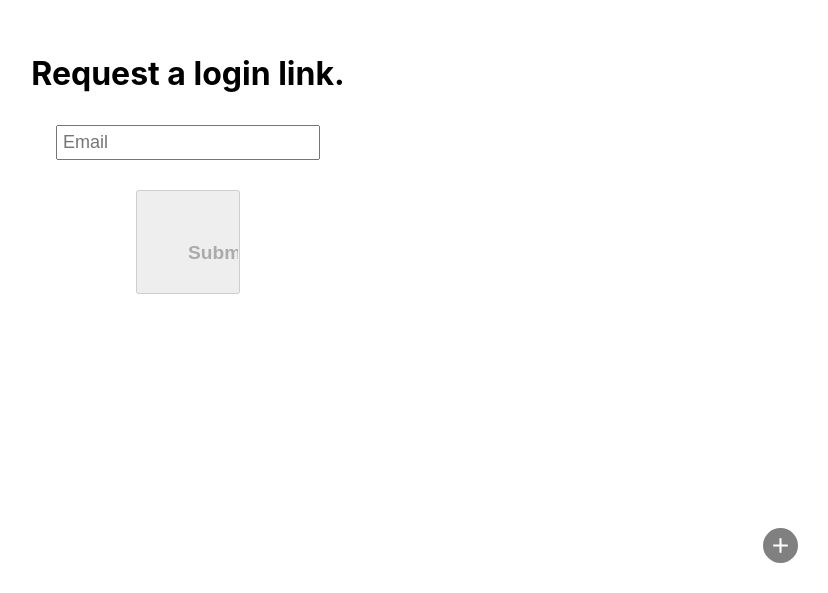
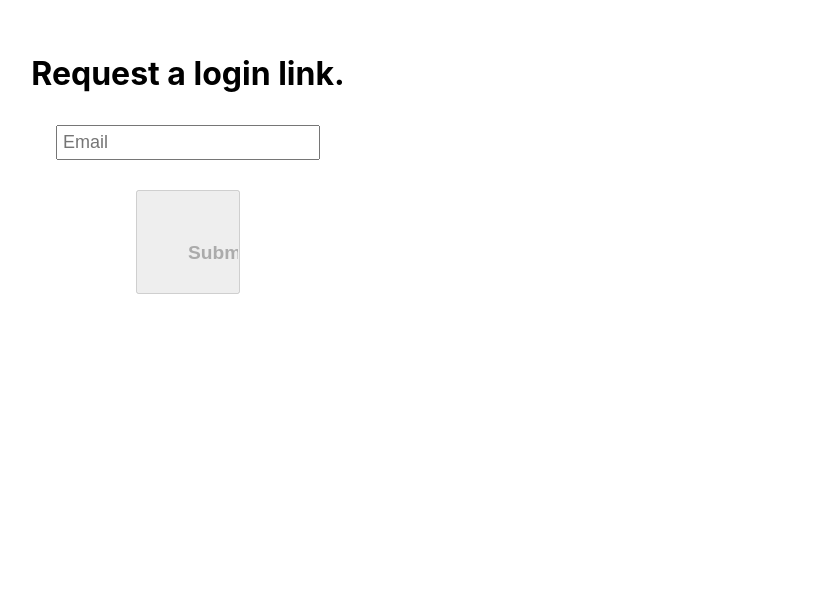
Before and after one commit to diversus-me/blossom, a React (Create React App) app: page /login in a window 1280 px wide. Shown: the part 207-800 px from the top of the page, without its empty margins (452-1280 px from the left). Built offline with nearby package versions, Linux system fonts and the light colour scheme; no server answers.

Commit message:
Don't show FLoating Button on Login Screen

```diff
--- a/src/App.js
+++ b/src/App.js
@@ -104,9 +104,11 @@ class App extends Component {
               </Switch>
             </CSSTransition>
           </TransitionGroup>
-          <FloatingButton
-            onClickCallback={this.toggleAddFlowerOverlay}
-          />
+          {session.authenticated &&
+            <FloatingButton
+              onClickCallback={this.toggleAddFlowerOverlay}
+            />
+          }
           <Overlay
             visibility={flowerOverlayVisible}
             onOuterClick={this.toggleAddFlowerOverlay}
```
